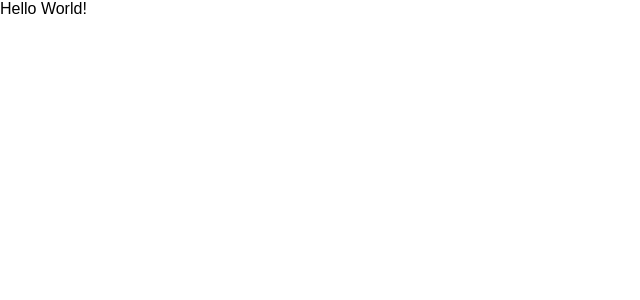
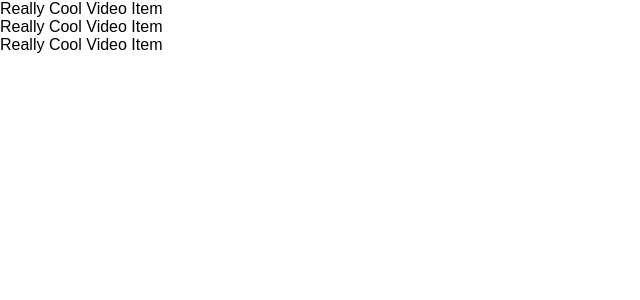
Before and after one commit to misan7/youtube-react, a React (Create React App) app: page / in a window 1280 px wide. Shown: the top 300 px of the page, without its empty margins (0-640 px from the left). Built offline with nearby package versions, Linux system fonts and the light colour scheme.

Commit message:
First component VideoItem from App

```diff
--- a/src/App.js
+++ b/src/App.js
@@ -1,8 +1,15 @@
 import React from 'react'
+import VideoItem from './components/VideoItem.js'
 
 const App = () => {
 
-  return <div>Hello World!</div>
+  return (
+    <div>
+      <VideoItem/>
+      <VideoItem/>
+      <VideoItem/>
+    </div>
+  )
 }
 
 export default App
--- /dev/null
+++ b/src/components/VideoItem.js
@@ -0,0 +1,8 @@
+import React from 'react'
+
+const VideoItem = () => {
+
+	return <div>Really Cool Video Item</div>
+}
+
+export default VideoItem
```
